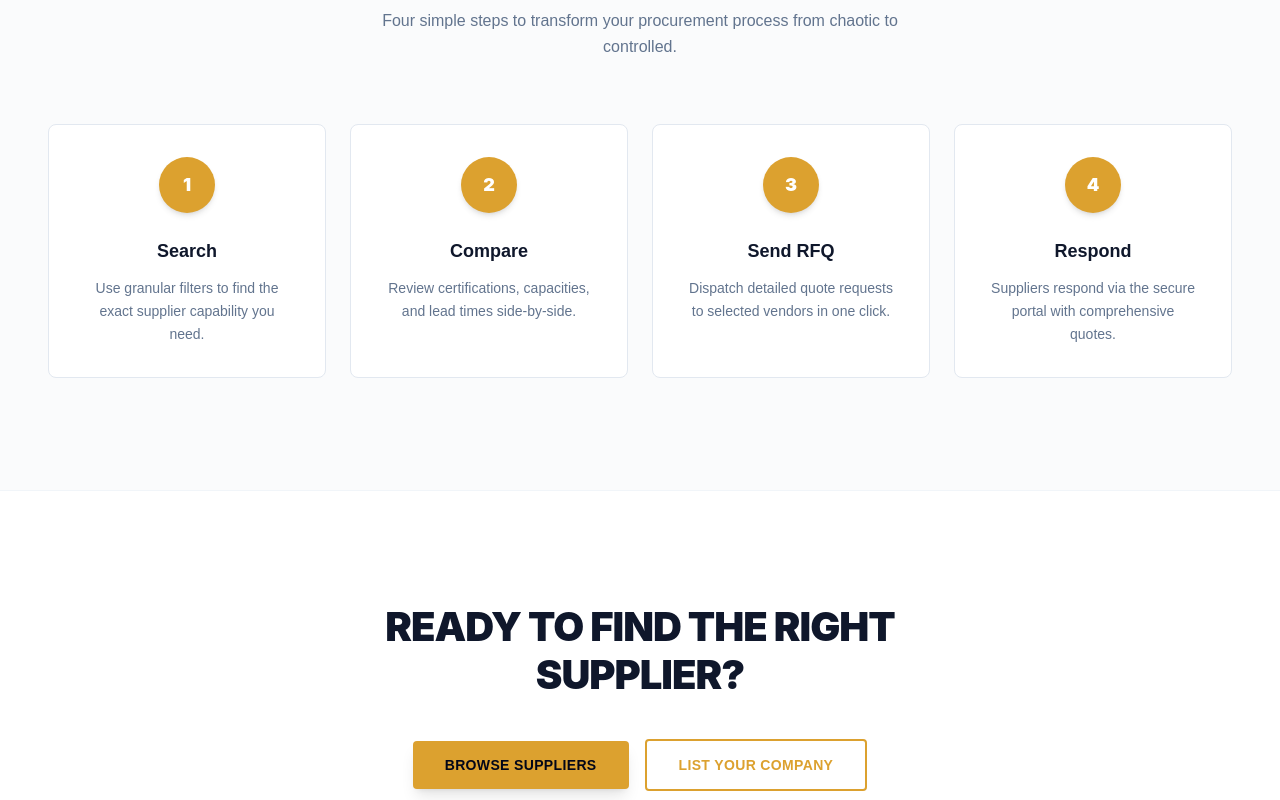
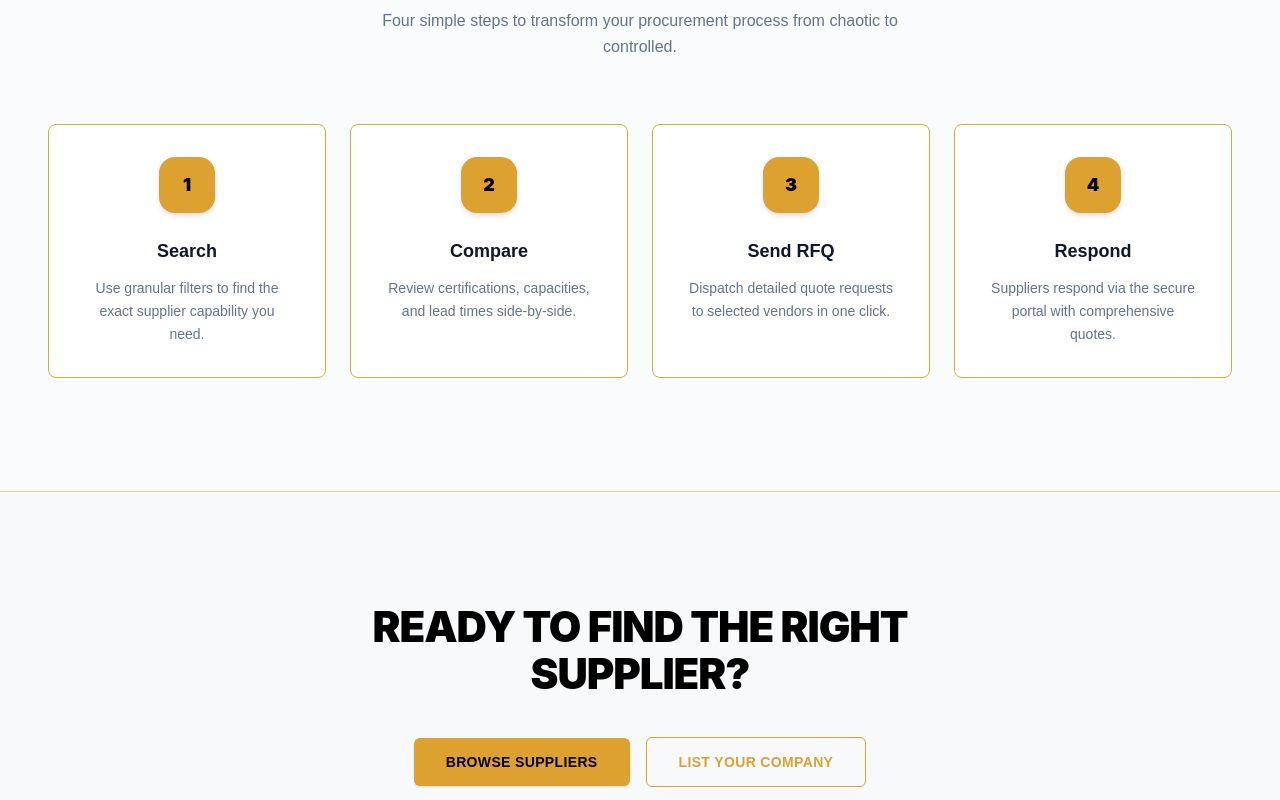
Before and after one commit to iam-rajuan/wulfara-website, a Next.js app: page /rfq in a window 1280 px wide. Shown: the part 1640-2440 px from the top of the page. Built offline with nearby package versions, Linux system fonts and the light colour scheme.

Commit message:
rfq cta section

```diff
--- a/src/components/rfq/RfqCta.tsx
+++ b/src/components/rfq/RfqCta.tsx
@@ -7,12 +7,12 @@ export default function RfqCta() {
   const { t } = useTranslation();
 
   return (
-    <div className="bg-white py-20 sm:py-28">
+    <div className="bg-[#f8f9fa] py-20 sm:py-28 border-t border-[#D4AF3780]">
       <div className="mx-auto max-w-[1280px] px-6 sm:px-8 lg:px-12 text-center">
         {/* Heading */}
         <h2
           style={{ fontFamily: "'Inter', sans-serif" }}
-          className="text-2xl sm:text-3xl lg:text-[40px] font-black text-slate-900 tracking-tight uppercase leading-[1.2] mb-10 max-w-2xl mx-auto"
+          className="text-3xl sm:text-4xl lg:text-[42px] font-black text-black tracking-tight uppercase leading-[1.1] mb-10 max-w-2xl mx-auto"
         >
           {t("ctaTitle")}
         </h2>
@@ -21,13 +21,13 @@ export default function RfqCta() {
         <div className="flex flex-col sm:flex-row items-center justify-center gap-4">
           <a
             href="#browse"
-            className="w-full sm:w-auto inline-flex items-center justify-center rounded bg-[#dca12f] hover:bg-[#c99126] text-slate-950 px-8 py-3.5 text-xs sm:text-sm font-bold shadow-lg hover:shadow-xl transition-all uppercase tracking-wide"
+            className="w-full sm:w-auto inline-flex items-center justify-center rounded-md bg-[#dca12f] hover:bg-[#c99126] text-black px-8 py-3.5 text-xs sm:text-sm font-bold shadow-sm hover:shadow transition-all uppercase tracking-wide"
           >
             {t("browseSuppliers")}
           </a>
           <a
             href="#list-company"
-            className="w-full sm:w-auto inline-flex items-center justify-center rounded border-2 border-[#dca12f] bg-transparent text-[#dca12f] hover:bg-[#dca12f]/5 px-8 py-3.5 text-xs sm:text-sm font-bold transition-all uppercase tracking-wide"
+            className="w-full sm:w-auto inline-flex items-center justify-center rounded-md border border-[#dca12f] bg-transparent text-[#dca12f] hover:bg-[#dca12f]/5 px-8 py-3.5 text-xs sm:text-sm font-bold transition-all uppercase tracking-wide"
           >
             {t("listCompany")}
           </a>
--- a/src/components/rfq/RfqPurpose.tsx
+++ b/src/components/rfq/RfqPurpose.tsx
@@ -23,7 +23,7 @@ export default function RfqPurpose({ features }: RfqPurposeProps) {
         <div className="grid grid-cols-1 lg:grid-cols-2 gap-16 lg:gap-20 items-start">
           {/* Left Column - Purpose Text */}
           <div className="space-y-6">
-            {/* Learn More Button */}
+            {/* Purpose Button */}
             <div className="pt-4">
               <a
                 href="#learn-more"
--- a/src/components/rfq/RfqWorkflow.tsx
+++ b/src/components/rfq/RfqWorkflow.tsx
@@ -37,13 +37,13 @@ export default function RfqWorkflow({ steps }: RfqWorkflowProps) {
           {steps.map((step) => (
             <div
               key={step.number}
-              className="group relative bg-white rounded-lg border border-slate-200 hover:border-[#dca12f]/40 p-6 sm:p-8 text-center hover:shadow-lg transition-all duration-300"
+              className="group relative bg-white rounded-lg border border-[#D4AF37] hover:border-[#dca12f]/40 p-6 sm:p-8 text-center hover:shadow-lg transition-all duration-300"
             >
               {/* Step Number Circle */}
-              <div className="mx-auto w-14 h-14 rounded-full bg-[#dca12f] flex items-center justify-center mb-6 group-hover:scale-110 transition-transform duration-300 shadow-md">
+              <div className="mx-auto w-14 h-14 rounded-[16px] bg-[#dca12f] flex items-center justify-center mb-6 group-hover:scale-110 transition-transform duration-300 shadow-md">
                 <span
                   style={{ fontFamily: "'Inter', sans-serif" }}
-                  className="text-lg font-black text-white"
+                  className="text-lg font-black text-black "
                 >
                   {step.number}
                 </span>
```
